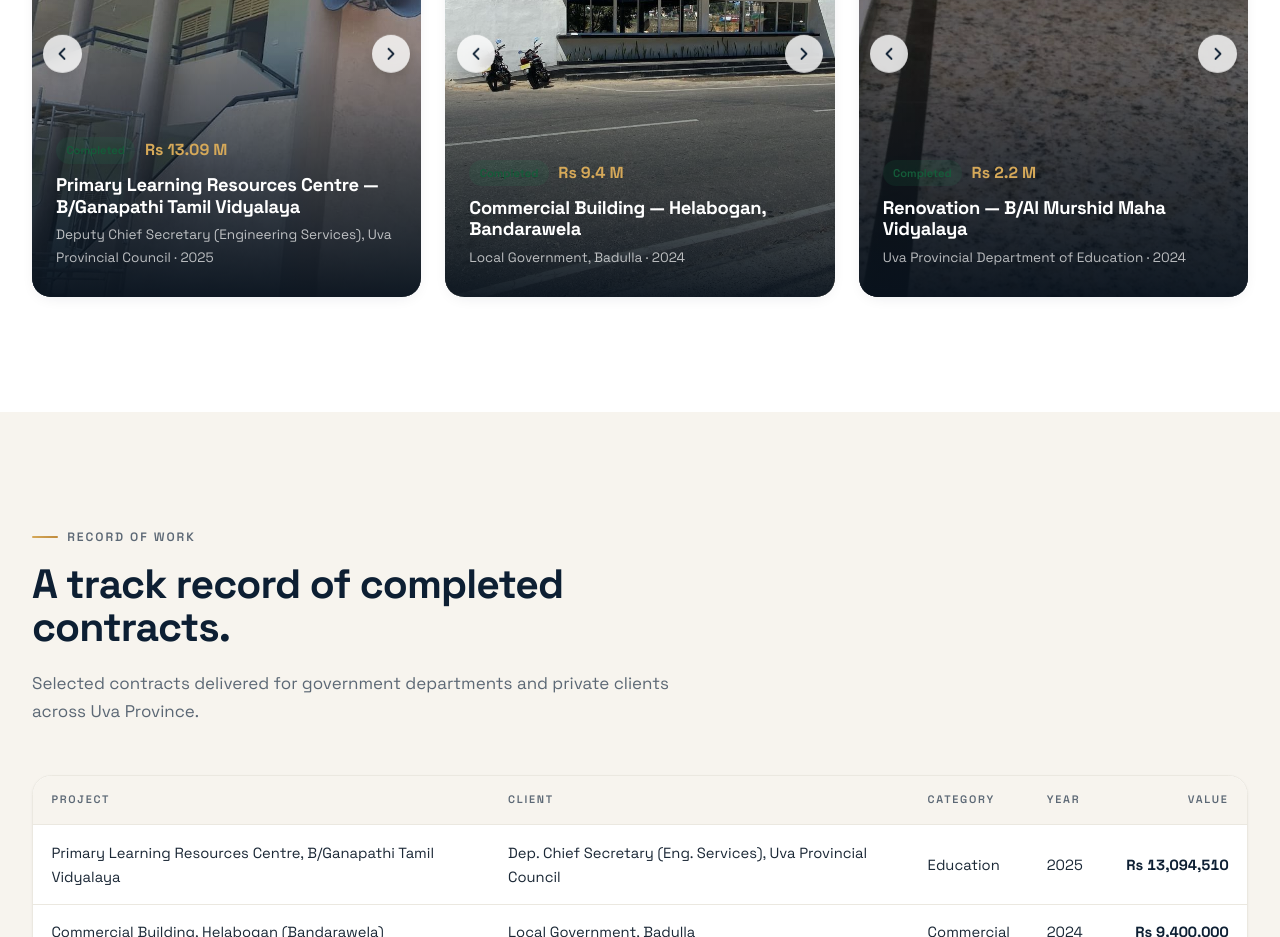
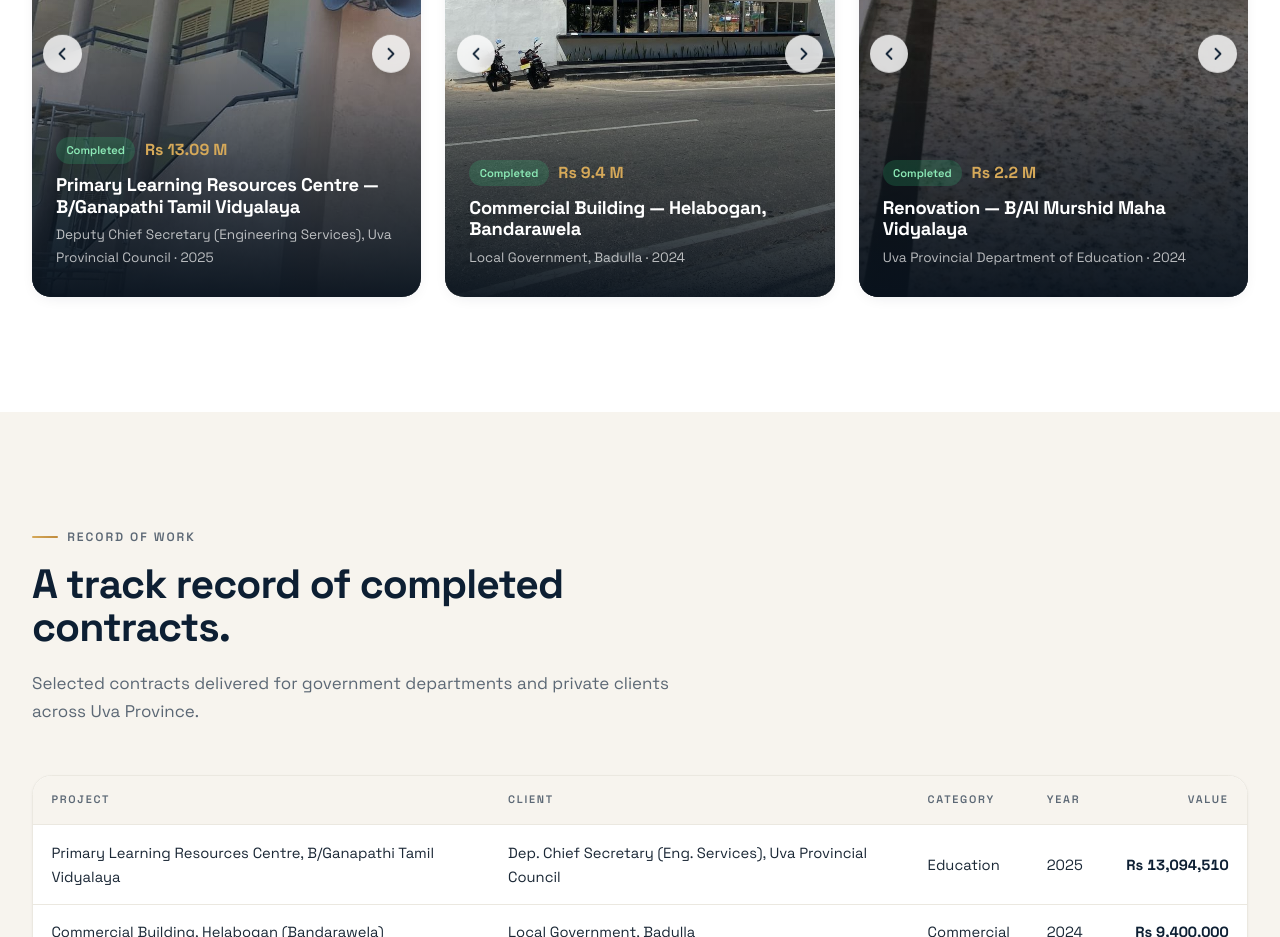
Before and after one commit to RizAhd/Bluemoon-Private-limited-Website, a Next.js app: page /projects in a window 1280 px wide. Shown: the part 1080-2017 px from the top of the page. Built offline with nearby package versions, Linux system fonts and the light colour scheme.

Commit message:
style: add status badge styles for completed and ongoing project cards

```diff
--- a/app/globals.css
+++ b/app/globals.css
@@ -1934,6 +1934,14 @@ p {
   color: var(--color-gold-bright);
   font-size: 1rem;
 }
+.pcard .status-badge--completed {
+  background: rgba(52, 199, 124, 0.2);
+  color: #8ce9b6;
+}
+.pcard .status-badge--ongoing {
+  background: rgba(214, 169, 89, 0.22);
+  color: var(--color-gold-bright);
+}
 .pcard__title {
   color: #fff;
   font-size: clamp(1.15rem, 1.4vw, 1.4rem);
```
